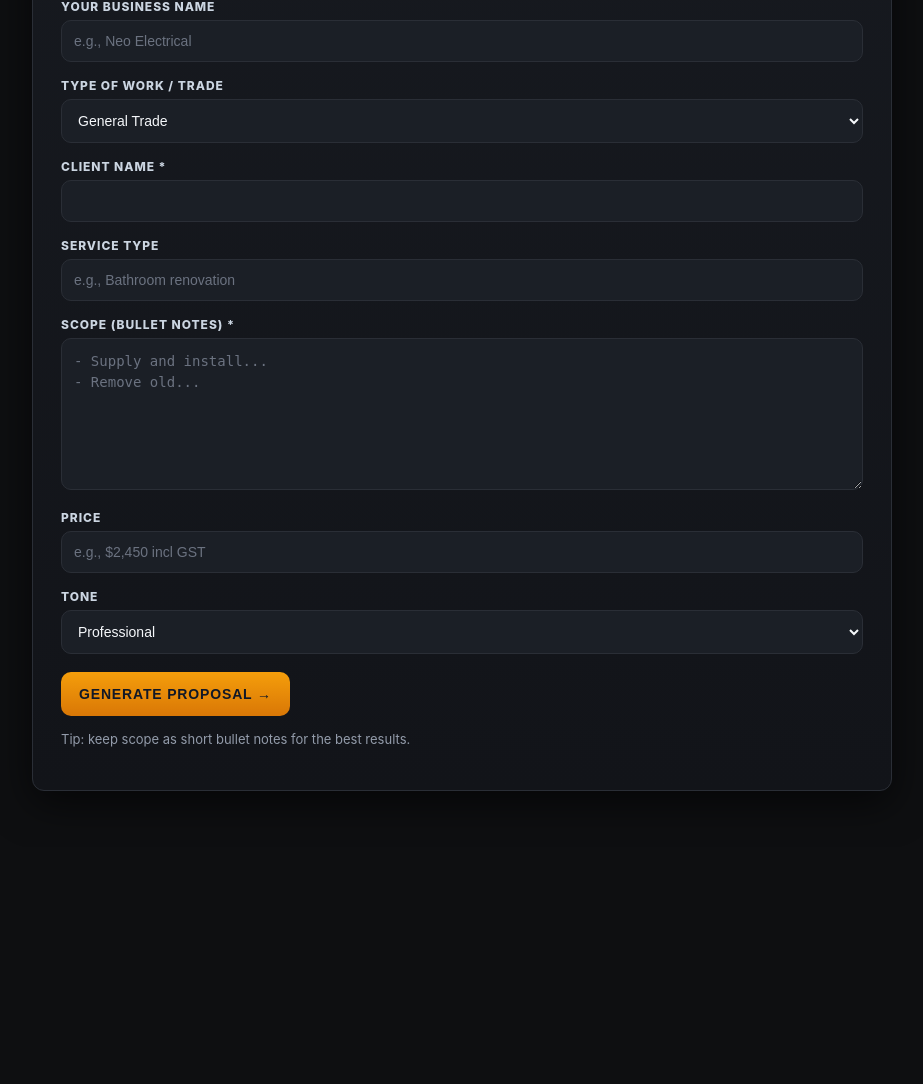
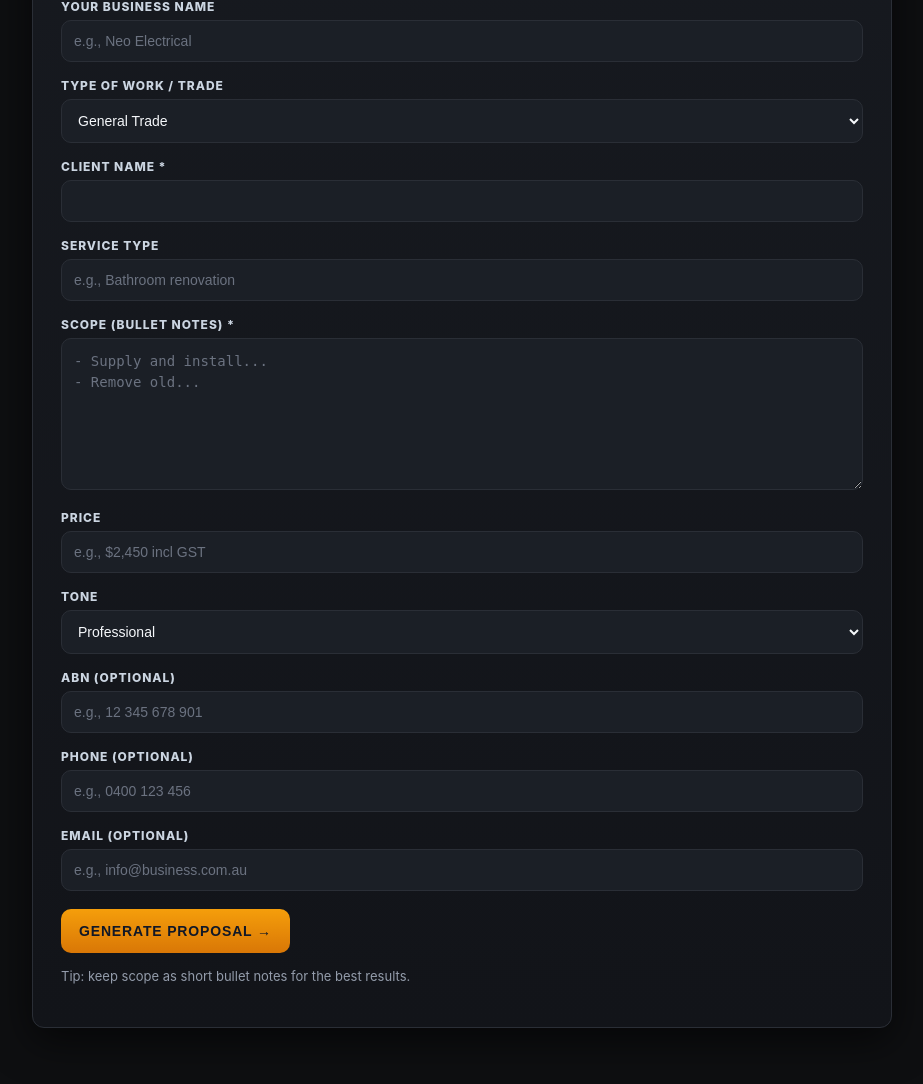
Before and after one commit to Voyaga/proposal60, a Flask app: page / in a window 1280 px wide. Shown: the part 297-1381 px from the top of the page, without its empty margins (178-1101 px from the left). Before the commit the page ends 1088 px from the top, so only its background shows below. Run offline with Flask 3, Linux system fonts and the light colour scheme.

Commit message:
Add files via upload

```diff
--- a/templates/home.html
+++ b/templates/home.html
@@ -64,6 +64,15 @@
         <option>Friendly</option>
         <option>Direct</option>
       </select>
+
+      <label>ABN (optional)</label>
+      <input name="abn" placeholder="e.g., 12 345 678 901" />
+
+      <label>Phone (optional)</label>
+      <input name="phone" placeholder="e.g., 0400 123 456" />
+
+      <label>Email (optional)</label>
+      <input name="email" placeholder="e.g., info@business.com.au" />
 
       <button id="generateBtn" class="btn" type="submit">
         Generate Proposal →
@@ -161,5 +170,6 @@ window.addEventListener("pageshow", () => {
 });
 </script>
 
+
 </body>
 </html>
```
